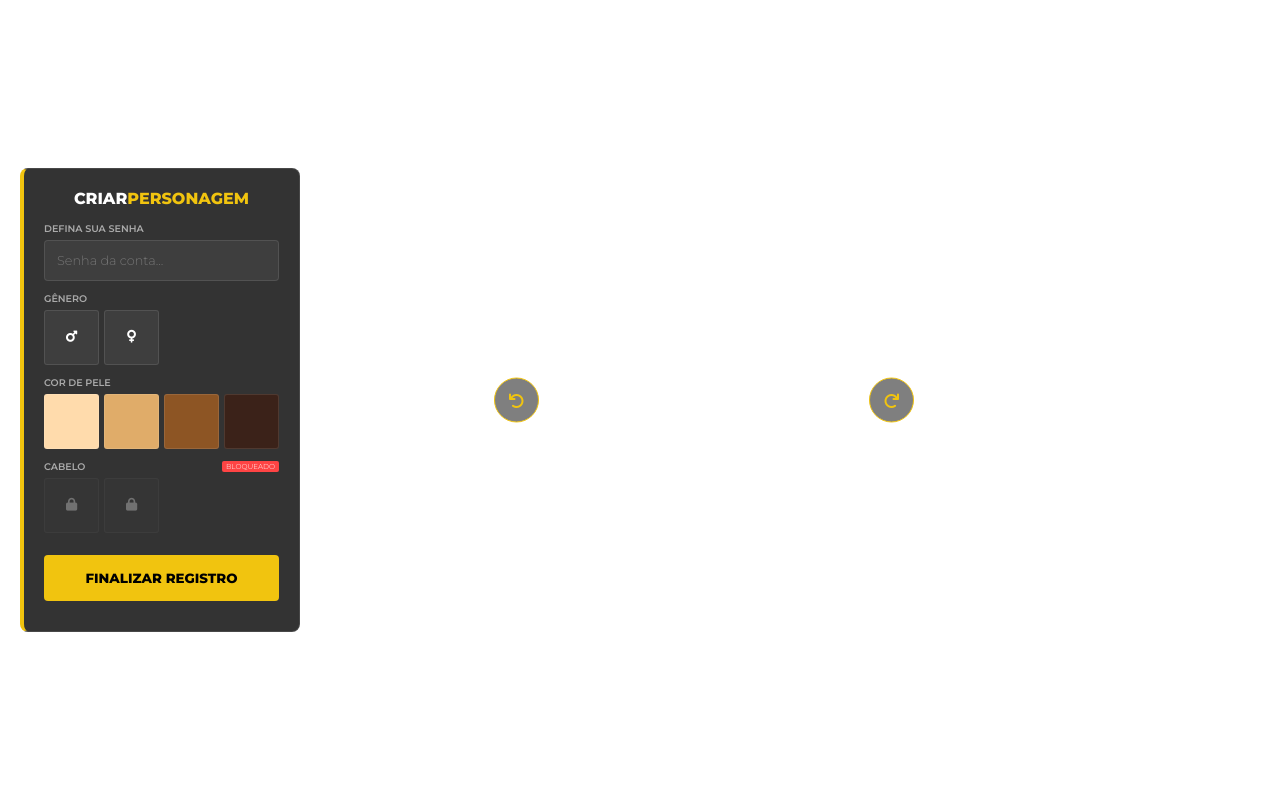
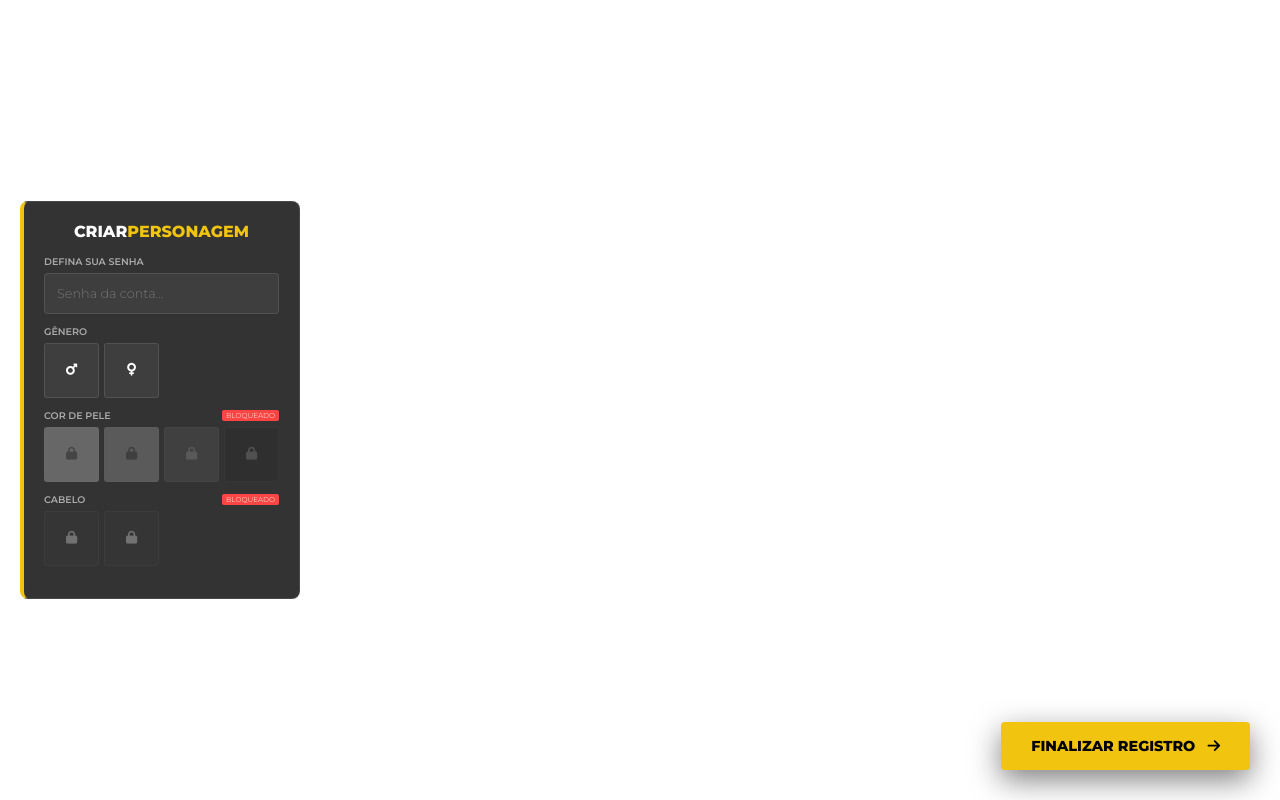
Before and after one commit to Dieguin609/logincefmob, a plain HTML site: page index.html in a window 1280 px wide. Both pictures are taken after a click on the button "CRIAR NOVO PERSONAGEM". Drawn offline with Linux system fonts and the light colour scheme.

Commit message:
Add files via upload

```diff
--- a/index.html
+++ b/index.html
@@ -15,10 +15,10 @@
         #main-bg-image { position: fixed; width: 100%; height: 100%; object-fit: cover; z-index: 0; filter: brightness(0.5); }
         #main-bg-overlay { position: fixed; width: 100%; height: 100%; background: rgba(0,0,0,0.6); z-index: 1; }
 
-        /* Ícone de Música (Sempre visível) */
+        /* Ícone de Música */
         #musicIcon { position: fixed; top: 30px; right: 40px; z-index: 100; color: white; font-size: 22px; cursor: pointer; opacity: 0.6; }
 
-        /* ================= TELA DE LOGIN (Design Central) ================= */
+        /* ================= TELA DE LOGIN ================= */
         #login-screen {
             position: relative; z-index: 10; width: 100%; height: 100%;
             display: flex; justify-content: center; align-items: center;
@@ -36,16 +36,16 @@
         .input-group input { background: none; border: none; color: white; outline: none; width: 100%; font-size: 0.8rem; }
 
         .btn-action { width: 100%; padding: 15px; border: none; border-radius: 4px; color: black; font-weight: 800; cursor: pointer; text-transform: uppercase; background: var(--primary-yellow); transition: 0.3s; margin-bottom: 10px; }
-        .btn-action:hover { filter: brightness(1.1); transform: translateY(-2px); }
+        .btn-action:active { transform: scale(0.95); }
         .btn-action.register { background: transparent; color: var(--primary-yellow); border: 1px solid var(--primary-yellow); }
 
         #error-msg { color: var(--danger); font-size: 0.75rem; font-weight: 800; margin-bottom: 15px; display: none; text-transform: uppercase; }
 
-        /* ================= TELA DE CRIAÇÃO (Design Transparente/Achatado) ================= */
+        /* ================= TELA DE CRIAÇÃO ================= */
         #creation-screen {
             position: relative; z-index: 10; width: 100%; height: 100%;
-            display: none; /* COMEÇA ESCONDIDO */ align-items: center;
-            background: transparent !important; /* FORÇA A TRANSPARÊNCIA */
+            display: none; align-items: center;
+            background: transparent !important;
         }
         .creation-sidebar {
             width: 280px; height: auto; max-height: 85vh; margin-left: 20px;
@@ -62,12 +62,28 @@
         .box-opt { aspect-ratio: 1/1; background: rgba(255,255,255,0.05); border: 1px solid rgba(255,255,255,0.1); display: flex; align-items: center; justify-content: center; cursor: pointer; font-size: 0.8rem; border-radius: 3px; transition: 0.2s; }
         .box-opt.active { background: var(--primary-yellow); color: black; border-color: var(--primary-yellow); }
 
-        .locked { opacity: 0.3; filter: grayscale(1); }
+        /* ESTILOS DE BLOQUEIO */
+        .locked { opacity: 0.3; filter: grayscale(1); pointer-events: none; }
         .badge-locked { position: absolute; top: 0; right: 0; background: var(--danger); color: white; font-size: 0.45rem; padding: 1px 4px; border-radius: 2px; }
 
-        .center-rotate { position: absolute; left: 55%; top: 50%; transform: translate(-50%, -50%); width: 420px; display: flex; justify-content: space-between; pointer-events: none; }
-        .arrow-rotate { pointer-events: auto; background: rgba(0,0,0,0.5); border: 1px solid var(--primary-yellow); color: var(--primary-yellow); width: 45px; height: 45px; border-radius: 50%; display: flex; align-items: center; justify-content: center; font-size: 1rem; cursor: pointer; transition: 0.2s; }
-        .arrow-rotate:active { background: var(--primary-yellow); color: black; transform: scale(0.9); }
+        /* BOTÃO FINALIZAR SOLTO NO CANTO INFERIOR DIREITO */
+        .btn-flutuante {
+            position: absolute;
+            bottom: 30px;
+            right: 30px;
+            padding: 15px 30px;
+            border: none;
+            border-radius: 4px;
+            color: black;
+            font-size: 0.9rem;
+            font-weight: 800;
+            cursor: pointer;
+            text-transform: uppercase;
+            background: var(--primary-yellow);
+            transition: 0.3s;
+            box-shadow: 0 10px 30px rgba(0,0,0,0.5);
+        }
+        .btn-flutuante:active { transform: scale(0.95); }
     </style>
 </head>
 <body>
@@ -112,11 +128,12 @@
 
             <div class="section">
                 <p>Cor de Pele</p>
-                <div class="grid-options">
-                    <div class="box-opt" style="background: #ffdbac;"></div>
-                    <div class="box-opt" style="background: #e0ac69;"></div>
-                    <div class="box-opt" style="background: #8d5524;"></div>
-                    <div class="box-opt" style="background: #3b2219;"></div>
+                <span class="badge-locked">BLOQUEADO</span>
+                <div class="grid-options locked">
+                    <div class="box-opt" style="background: #ffdbac;"><i class="fas fa-lock" style="color: rgba(0,0,0,0.5);"></i></div>
+                    <div class="box-opt" style="background: #e0ac69;"><i class="fas fa-lock" style="color: rgba(0,0,0,0.5);"></i></div>
+                    <div class="box-opt" style="background: #8d5524;"><i class="fas fa-lock" style="color: rgba(255,255,255,0.5);"></i></div>
+                    <div class="box-opt" style="background: #3b2219;"><i class="fas fa-lock" style="color: rgba(255,255,255,0.5);"></i></div>
                 </div>
             </div>
 
@@ -128,28 +145,21 @@
                     <div class="box-opt"><i class="fas fa-lock"></i></div>
                 </div>
             </div>
-
-            <button class="btn-action" style="margin-top: 10px;" onclick="finalizar()">FINALIZAR REGISTRO</button>
         </aside>
 
-        <div class="center-rotate">
-            <div class="arrow-rotate" onclick="rotacionar('esq')"><i class="fas fa-undo"></i></div>
-            <div class="arrow-rotate" onclick="rotacionar('dir')"><i class="fas fa-redo"></i></div>
-        </div>
+        <button class="btn-flutuante" onclick="finalizar()">FINALIZAR REGISTRO <i class="fas fa-arrow-right" style="margin-left: 8px;"></i></button>
     </div>
 
     <script>
         const audio = document.getElementById('myAudio');
         const musicIcon = document.getElementById('musicIcon');
 
-        // Controle de Música
         function togglePlay() {
             if (audio.paused) { audio.play(); musicIcon.classList.replace('fa-play', 'fa-pause'); }
             else { audio.pause(); musicIcon.classList.replace('fa-pause', 'fa-play'); }
         }
         window.onload = () => { audio.play().catch(() => { musicIcon.classList.replace('fa-pause', 'fa-play'); }); };
 
-        // ================= FUNÇÕES DE LOGIN =================
         function login() {
             const pass = document.getElementById('login-pass').value;
             if (pass.length > 0 && window.geckoju) window.geckoju.send("login:" + pass);
@@ -159,8 +169,7 @@
             if (window.geckoju) {
                 window.geckoju.send("checkRegister:null");
             } else {
-                console.log("Modo de teste no PC: Abrindo tela de criação transparente...");
-                liberarCriacao();
+                liberarCriacao(); // Teste PC
             }
         }
 
@@ -177,23 +186,21 @@
             document.getElementById('creation-screen').style.display = 'flex';
         }
 
-        // ================= FUNÇÕES DE CRIAÇÃO (MEC) =================
+        // === FUNÇÃO: VOLTAR PARA O LOGIN COM A IMAGEM DE FUNDO ===
+        function voltarParaLogin() {
+            document.getElementById('creation-screen').style.display = 'none';
+            document.getElementById('login-screen').style.display = 'flex';
+            document.getElementById('main-bg-image').style.display = 'block';
+            document.getElementById('main-bg-overlay').style.display = 'block';
+        }
+
         function setGender(g) {
             document.querySelectorAll('#creation-screen .grid-options .box-opt').forEach(b => b.classList.remove('active'));
             document.getElementById(g.toLowerCase() + '-btn').classList.add('active');
 
-            // Envia os comandos cravados para não bugar o Pawn
             if(window.geckoju) {
                 if(g === 'M') window.geckoju.send("skin_homem");
                 if(g === 'F') window.geckoju.send("skin_mulher");
-            }
-        }
-
-        function rotacionar(lado) {
-            // A cada clique manda o comando de girar exato para o servidor
-            if(window.geckoju) {
-                if(lado === 'esq') window.geckoju.send("rot_esquerda");
-                if(lado === 'dir') window.geckoju.send("rot_direita");
             }
         }
 
```
